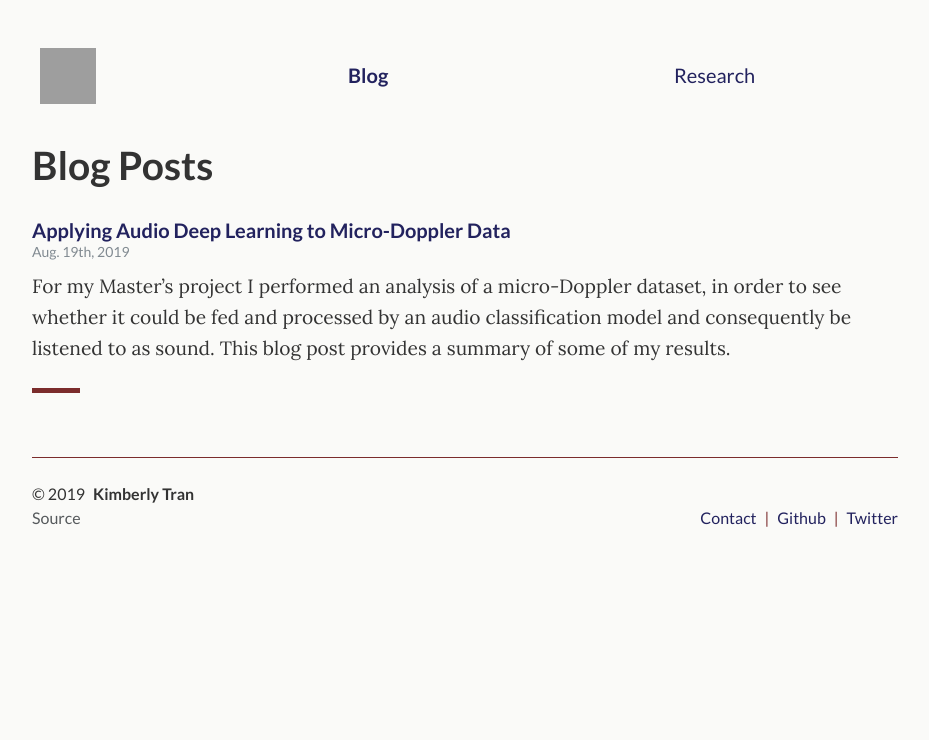
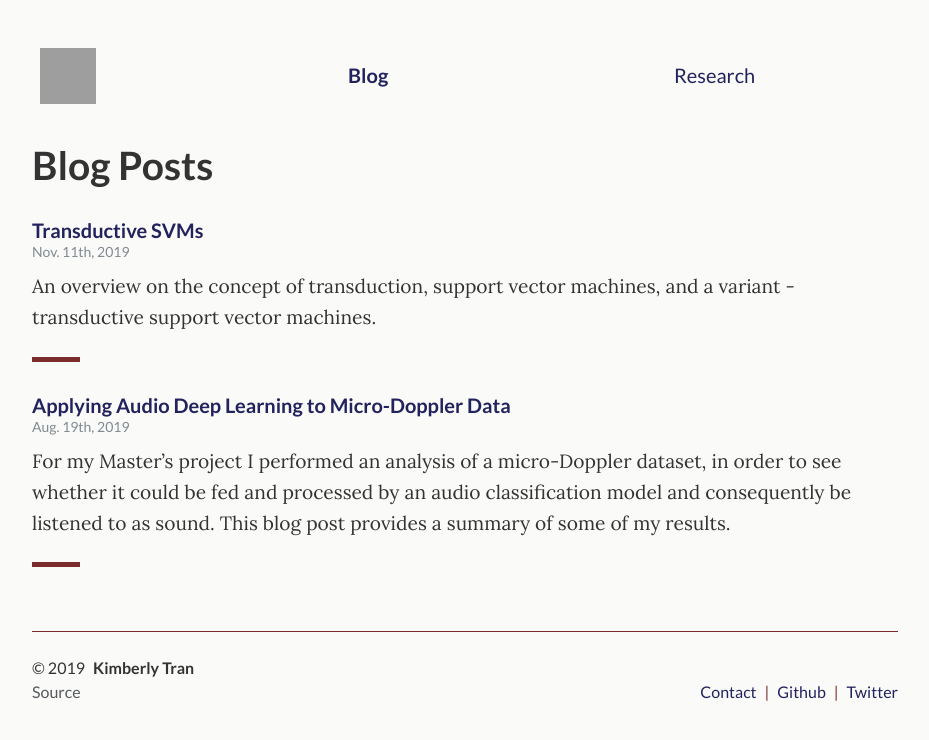
Before and after one commit to ktmai/ktmai.github.io, a Jekyll site: the page built from articles/index.html, in a window 1280 px wide. Shown: the top 740 px of the page, without its empty margins (175-1104 px from the left). Built offline with Jekyll 4.4.1, drawn with Linux system fonts in a browser that asks for light colours; the list of posts is cut into pages by our own code; part of the change alters nothing that is shown; grey boxes are pictures that could not be loaded.

Commit message:
Add TSVM post

```diff
--- a/_includes/head.html
+++ b/_includes/head.html
@@ -34,4 +34,6 @@
   </script>
   <script src="https://cdn.mathjax.org/mathjax/latest/MathJax.js?config=TeX-AMS-MML_HTMLorMML" type="text/javascript"></script>
 
+  <script src="_includes/mermaid.min.js"></script>
+<script>mermaid.initialize({startOnLoad:true});</script>
 </head>
--- /dev/null
+++ b/_posts/2019-11-11-transductive-svms.md
@@ -0,0 +1,134 @@
+---
+layout: post
+title:  "Transductive SVMs"
+date:   2019-11-11 10:00:00
+comments: true
+---
+
+An overview on the concept of transduction, support vector machines, and a variant -  transductive support vector machines.
+
+<!--more-->
+
+1. TOC
+{:toc}
+
+
+## Primer
+
+### Support Vector Machines
+
+Let's assume we have a dataset $\mathbf{X}$ consisting of $n$ samples, where each item $x^i$ in $\mathbf{X}$ is paired with a class $y^i$ ($y^i$ is correspondingly part of $\mathbf{Y}$). To simplify the problem, we assume that only a positive and a negative class exist, denoted as $1$ and $-1$ respectively, i.e. $y^i \in \\{-1, 1\\}$. A _support vector machine_ ('SVM') is an algorithm that classifies data by dividing the classes using a _hyperplane_.
+
+What exactly does this mean? We can assume that the items belonging to the negative class appear more similar to each other compared to points belonging to the positive class:
+
+<p align="center">
+<img src="/assets/blog/tsvm/1.png">
+</p>
+<h6 align="center">Simple example of a dataset where it can be seen that features of the same class (denoted by colour) are grouped more closely together.</h6>
+
+A hyperplane is essentially a decision boundary that separates the two classes. Mathematically we can describe the hyperplane as a linear function of the points $\mathbf{w}^T\mathbf{x}+b$.  There may be more than one way to divide the classes. Ideally we would like this decision boundary to be as far away from both of the two classes as possible. This would mean that if we encounter more samples, we would have more certainty about what class the new samples belong to.
+
+<p align="center">
+<img src="/assets/blog/tsvm/2.png">
+</p>
+<h6 align="center">The dashed line represents potential hyperplanes that can divide the two classes.</h6>
+
+
+To achieve this, we can examine the borderline points in each class ($\mathbf{x}^+$ and $\mathbf{x}^-$) so that the distance between $\mathbf{x}^+$ and $\mathbf{x}^-$ is maximised through the decision boundary. These borderline points are also known as _support vectors_.  As we are relying on these support vectors, the data can be rescaled such that $\mathbf{x}^+$ lies on $\mathbf{w}^T\mathbf{x}^+ +b = 1$ and $\mathbf{x}^-$ lies on $\mathbf{w}^T\mathbf{x}^-+b = -1$. Again, due to scaling, the distance from the support vectors to the decision boundary can be expressed arbitrarily as $\gamma^+ = \frac{\mathbf{w}^T\mathbf{x}^+ + b}{\lvert\lvert\mathbf{w}\rvert\rvert}$ and $\gamma^- = \frac{\mathbf{w}^T\mathbf{x}^- + b}{\lvert\lvert\mathbf{w}\rvert\rvert}$. Therefore we can express the geometric distance between $\mathbf{x}^+$ and $\mathbf{x}^-$ as:
+
+$$\gamma^+ - \gamma^- = \frac{2}{\lvert\lvert\mathbf{w}\rvert\rvert}$$
+
+The above expression suggests that in order to maximise the margin between the support vectors, we should find the smallest value of $\mathbf{w}$. Therefore we can write the SVM objective as follows:
+
+$$    \underset{\textbf{w}}{\textrm{min}}\;\lvert\lvert\mathbf{w}\rvert\rvert^2 \;\; \textrm{s.t.} \;\;\forall i \;\;y^i(\textbf{w}^T\textbf{x}^i + b) \;\geq 1 $$
+
+This expression is nice because it is convex, meaning we can find a global minimum!
+
+If the dataset is not entirely linearly separable, we may not be able to find a solution that satisfies the SVM objective above. In this case, we can still find a useful classifier by relaxing the constraint through introduction of a _slack variable_ $\xi^i$ for each data point. The slack variable enables some points to be within the margin or even misclassified. As we would like to minimise the number of misclassified points, we want to minimise the use of slack variables. Therefore, $\sum_{i=1}^n \xi^i$ can be viewed as the upper bound for the number of errors and the SVM objective changes to:
+
+$$
+\begin{align*}
+\underset{\textbf{w}}{\textrm{min}}\;\lvert\lvert\mathbf{w}\rvert\rvert^2 + C\sum_{i=1}^n \xi^i \;\; \textrm{s.t.} \;\;&\forall i \;\;y^i(\textbf{w}^T\textbf{x}^i + b) \;\geq 1 - \xi^i\\
+& \forall i \;\; \xi^i \geq 0
+\end{align*}$$
+
+where $C$ is a hyperparameter that controls the strictness of the constraint.
+
+Finally, combining the two constraints above is equivalent to rewriting the slack variable as $\xi^i = \textrm{max}(0, 1 - y^i((\textbf{w}^T\textbf{x}^i + b))$, which is known as a _hinge loss_. This means we can express the SVM objective in terms of an unconstrained optimisation objective:
+
+$$\underset{\textbf{w}}{\textrm{min}}\lvert\lvert\mathbf{w}\rvert\rvert^2 + C\sum^n_{i=1} \textrm{max}(0, 1 - y^i(\textbf{w}^T\textbf{x}^i + b))$$
+
+### Training Sets and Test Sets
+
+When fitting a model, we would like it to cater to the true distribution of the dataset as closely as possible. In practice however, we only have a sample of the dataset. The sample data may not necessarily represent the population data as it may contain biases, so fitting a model perfectly to the sample data is unlikely to generalise well to unseen data.
+
+One method to counteract this is to partition the sample data into a training set and a test set. The training set can be used to fit the parameters of the model whilst the test set can be used to provide an indication of the fitted model's performance on unseen data.
+
+Let us consider the dataset $\mathbf{X}$ again, assuming it is only a selected sample of the population data. Instead of considering $\mathbf{X}$ in its entirety, we partition it into a training set of size $m$: $\mathbf{X}\_{train} \subset \mathbf{X}$ with labels $\mathbf{Y}\_{train} \subset \mathbf{Y}$. Correspondingly the test set is the complement of the training set and is of size $l = n - m$: $\mathbf{X}_\{test} = \mathbf{X} \setminus \mathbf{X}\_{train}, \mathbf{Y}\_{test} = \mathbf{Y} \setminus \mathbf{Y}\_{train}$. We fit the model using $\mathbf{X}\_{train}, \mathbf{Y}\_{train}$ and evaluate this on $\mathbf{X}\_{test}$ to generate a set of predictions for the labels which we will denote as $\mathbf{Y}^*\_{test}$.
+
+Note that this can be further extended through partitioning the dataset into three parts to also incorporate a validation set which can be used to select the model's hyperparameters.
+
+### Induction versus Transduction
+[Wikipedia](https://en.wikipedia.org/wiki/Transduction_(machine_learning)) attempts to distinguish between the two by stating that _inductive inference_ uses the training samples to learn general characteristics about the dataset whilst _transductive inference_ uses the training samples to learn about the characteristics of the test set only. Vapnik (who introduced transductive inference to the machine learning community) also described this concept as the following: inductive inference results in a two step process (moving from the particular to the general and back to the particular, in this case the test set) whereas transductive inference skips this general step. As a consequence, the inductive setup may be too complex for what we are looking to address.
+
+In contrast to the setting in the previous section where we only use $\mathbf{X}\_{train}$ and $\mathbf{Y}\_{train}$ to fit the model, we will also incorporate $\mathbf{X}\_{test}$ to generate predicted $\mathbf{Y}^*_{test}$. Notably the labels from the test set are not used in model fitting.
+
+Through this method, we can study the location of test samples and consequently encode prior knowledge about the distribution of $\mathbf{Y}$, meaning the number of samples required for training can potentially be reduced.
+
+<p align="center">
+<img src="/assets/blog/tsvm/3.png">
+</p>
+<h6 align="center">In this diagram, the coloured datapoints are the elements belonging to the training set with the rest belonging to the test set. The dashed line is the inductive solution whilst the solid line is the transductive solution. We can see in this example the transductive method considers the location of the test samples to make a decision about the classifier that is more appropriate.</h6>
+
+## Model
+
+To extend the standard SVM to the transductive SVM ('TSVM'), we need to add additional constraints. In the setting with no slack variables, this can be expressed as:
+
+$$
+\begin{align*}
+    \underset{\textbf{w}}{\textrm{min}}\;\lvert\lvert\mathbf{w}\rvert\rvert^2 \;\; \textrm{s.t.} \;\;& \;\;\forall i = 1,...,m  \;\; y^i_{train}(\textbf{w}^T\textbf{x}^i_{train} + b) \;\geq 1 \\
+    & \;\; \forall j = 1,...,l \;\; y^{*j}_{test}(\textbf{w}^T
+    \textbf{x}^{*j}_{test} + b) \;\geq 1
+\end{align*}$$
+
+Whereas in the setting with slack variables, it can be expressed as:
+
+$$
+\begin{align*}
+\underset{\textbf{w}}{\textrm{min}}\;\lvert\lvert\mathbf{w}\rvert\rvert^2 + C\sum_{i=1}^m \xi^i + C^*\sum_{j=1}^l
+\xi^{*j} \;\; \textrm{s.t.} \;\;& \forall i = 1,...,m \;\; y^i(\textbf{w}^T\textbf{x}^i_{train} + b) \;\geq 1 - \xi^i\\
+& \forall i = 1,...,m \;\; \xi^i \geq 0, \\
+& \forall j = 1,...,l \;\; y^{*j}_{test}
+(\textbf{w}^T\textbf{x}^{*j}_{test} + b) \;\geq 1 -
+\xi^{*j}\\
+& \forall j = 1,...,l \;\; \xi^{*j} \geq 0, \\
+\end{align*}
+$$
+
+where again $C$ and $C^*$ are hyperparameters.
+
+This can be expressed in an unconstrained form as follows:
+
+$$\underset{\textbf{w}}{\textrm{min}}\;\lvert\lvert\mathbf{w}\rvert\rvert^2 + C\sum_{i=1}^m \textrm{max}(0, 1 - y^i_{train}(\textbf{w}^T\textbf{x}^i_{train} + b)) + C^*\sum_{j=1}^l
+\textrm{max}(0, 1 - |\textbf{w}^T\textbf{x}^j_{test} + b|)$$
+
+The reason for using the absolute function for the hinge loss relating to the unlabelled data is because we assume that the label for the unlabelled sample is $y^{*j}_{test} = \textrm{sign}(\textbf{w}^T\textbf{x}^j\_{test})$.
+
+The objective functions are no longer convex, meaning analytical methods are no longer suitable for finding solutions and other optimisation algorithms are required.
+
+
+## Implementation
+
+An example notebook illustrating toy implementations of SVM and TSVM can be found [here](https://github.com/ktmai/code-demonstrations/blob/master/TSVM/Transductive_SVM.ipynb).
+
+
+## References
+\[1\] Vapnik, V. Statistical Learning Theory. 1998. Wiley & Sons.
+
+\[2\] Zisserman, A. [Machine Learning Lectures](http://www.robots.ox.ac.uk/~az/lectures/ml/index.html). 2015.
+
+\[3\] Chapelle, O. et al. Semi-Supervised Learning. 2006. MIT Press.
+
+\[4\] Joachim, T. Transductive Inference for Text Classification using Support Vector Machines. 1999.
+
+\[5\] Collobert, R. et al. Large Scale Transductive SVMs. 2006. JMLR.
```
Also changed, not shown: assets/blog/tsvm/1.png (added), assets/blog/tsvm/2.png (added), assets/blog/tsvm/3.png (added).
